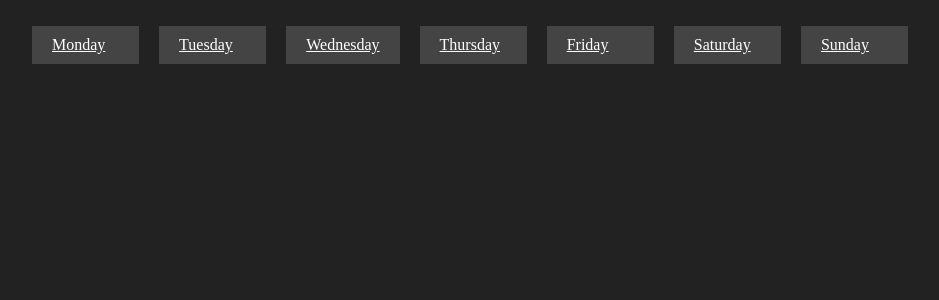
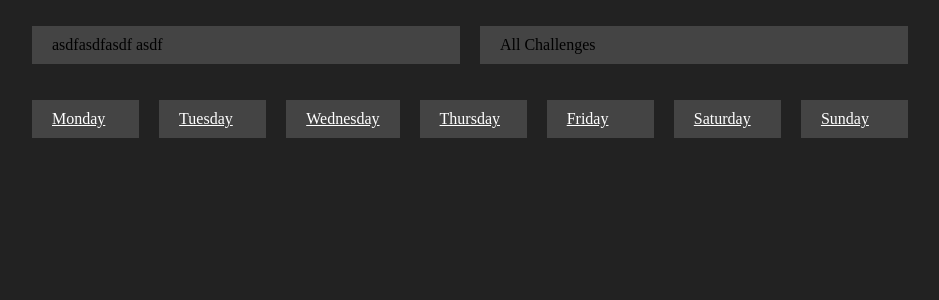
Before and after one commit to Yin-Lynn-Htun/Django-Class, a Django app: page /challenges/ in a window 1280 px wide. Shown: the top 300 px of the page, without its empty margins (26-965 px from the left). Run offline with Django 3.2, Linux system fonts and the light colour scheme.

Commit message:
added includes files

```diff
--- a/challenges/templates/challenges/daily_task.html
+++ b/challenges/templates/challenges/daily_task.html
@@ -8,6 +8,8 @@
 {% endblock %}
 
 {% block content %}
+    {% include 'challenges/includes/nav.html' %}
+
     <a href="{% url 'index' %}">HomePage</a>
     <h1>{{day|title}}'s tasks</h1>
 
--- /dev/null
+++ b/challenges/templates/challenges/includes/nav.html
@@ -0,0 +1,4 @@
+<ul>
+    <li>asdfasdfasdf asdf</li>
+    <li>All Challenges</li>
+</ul>
--- a/challenges/templates/challenges/index.html
+++ b/challenges/templates/challenges/index.html
@@ -9,6 +9,8 @@
 {% block title %} Challenges | HomePage {% endblock %}
 
 {% block content %}
+    {% include 'challenges/includes/nav.html' %}
+
     <ul>
         {% for day in days %}
             <li><a href="{% url 'daily' day %}"> {{day|title}} </a></li>
```
